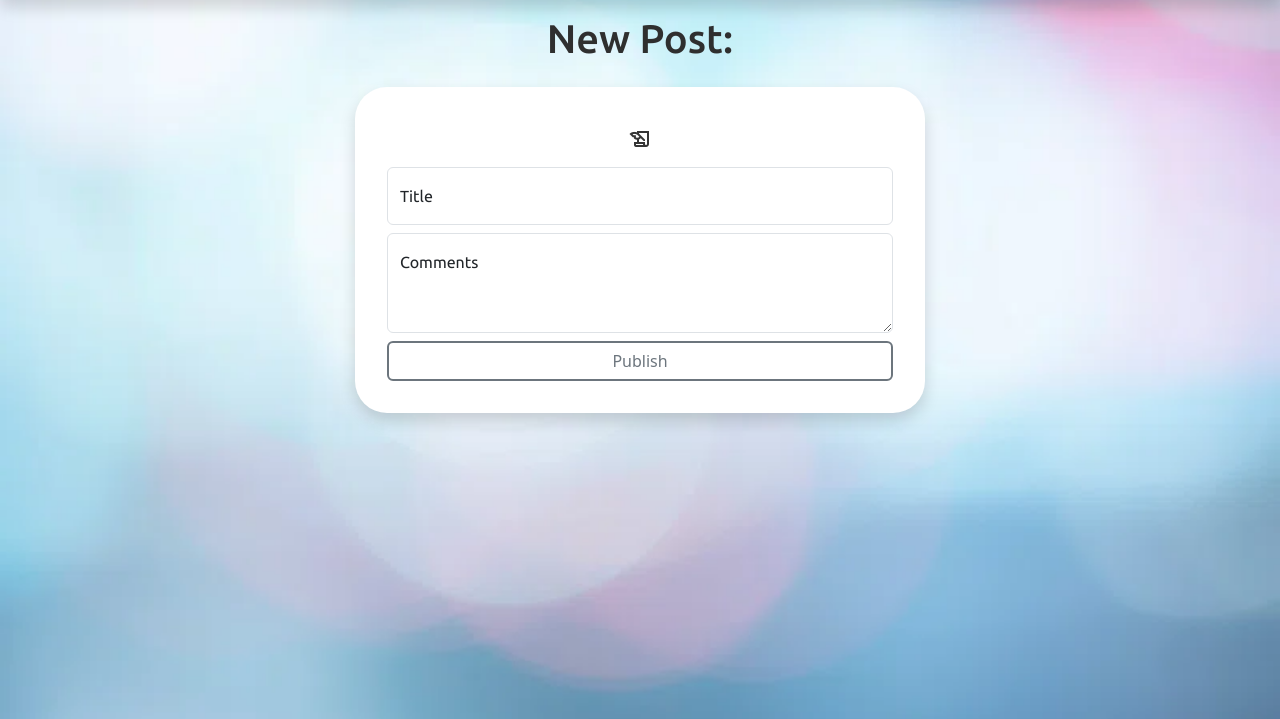
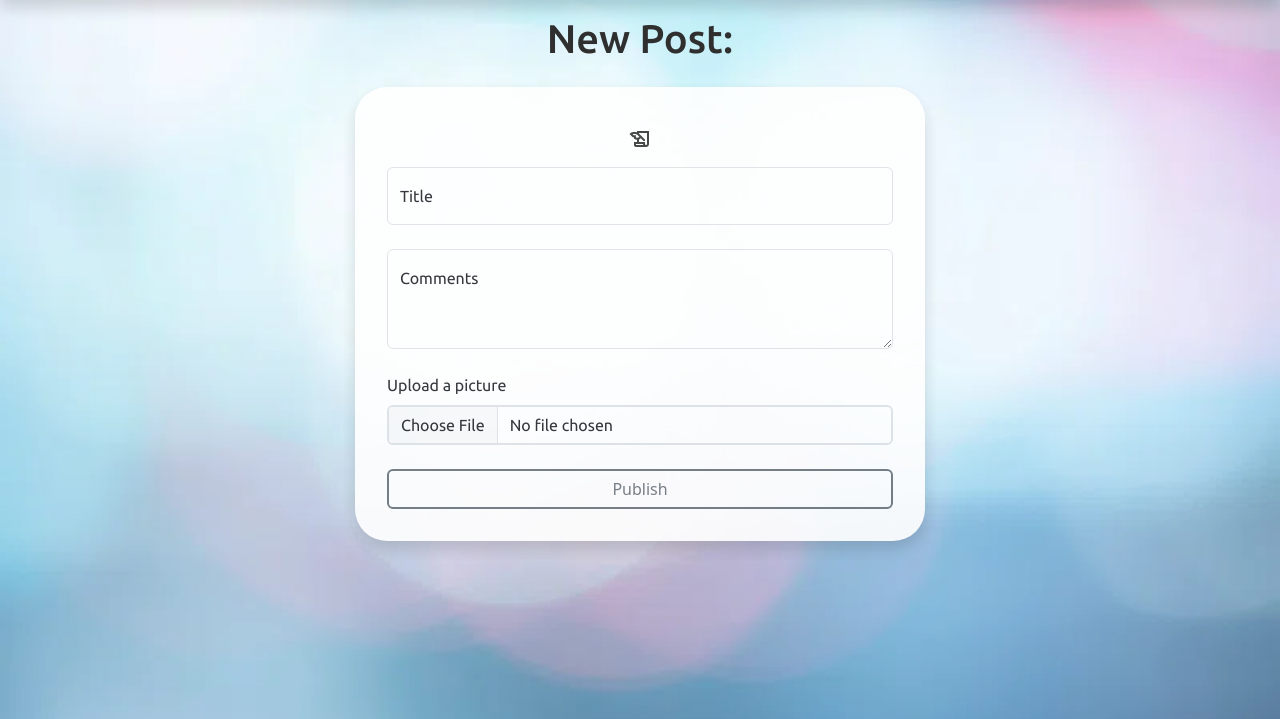
Before and after one commit to T-Python-Sep-24/LAB-ORM-1, a Django app: page /post/new/ in a window 1280 px wide. Shown: the part 81-800 px from the top of the page. Run offline with Django 5.2, Linux system fonts and the light colour scheme; some web fonts are replaced.

Commit message:
Added a picture field for posts and made necessary changes

```diff
--- a/Blogger/Blogger/settings.py
+++ b/Blogger/Blogger/settings.py
@@ -11,6 +11,7 @@ https://docs.djangoproject.com/en/5.1/ref/settings/
 """
 
 from pathlib import Path
+import os
 
 # Build paths inside the project like this: BASE_DIR / 'subdir'.
 BASE_DIR = Path(__file__).resolve().parent.parent
@@ -123,3 +124,6 @@ STATIC_URL = 'static/'
 # https://docs.djangoproject.com/en/5.1/ref/settings/#default-auto-field
 
 DEFAULT_AUTO_FIELD = 'django.db.models.BigAutoField'
+
+MEDIA_URL = '/media/'
+MEDIA_ROOT = os.path.join(BASE_DIR, 'media')
--- a/Blogger/Blogger/urls.py
+++ b/Blogger/Blogger/urls.py
@@ -16,9 +16,11 @@ Including another URLconf
 """
 from django.contrib import admin
 from django.urls import path, include
+from django.conf.urls.static import static
+from . import settings
 
 urlpatterns = [
     path('admin/', admin.site.urls),
     path('', include('main.urls')),
     path('post/', include('post.urls')),
-]
+] + static(settings.MEDIA_URL, document_root=settings.MEDIA_ROOT)
--- a/Blogger/main/static/css/style.css
+++ b/Blogger/main/static/css/style.css
@@ -14,6 +14,10 @@
 
 .darkbody {
     background-image: linear-gradient(to bottom right, rgb(51, 49, 55), rgb(94, 81, 124));
+}
+
+.opacity-90 {
+    opacity: 0.9;
 }
 
 header {
--- a/Blogger/main/templates/main/home.html
+++ b/Blogger/main/templates/main/home.html
@@ -29,13 +29,14 @@
         {% for post in posts %}
         <div class="my-4">
             <div
-                class="card rounded-5 shadow p-4 text-bg-light {% if 'mode' in request.COOKIES and request.COOKIES.mode == 'dark' %} text-bg-dark {% endif %}">
+                class="card rounded-5 shadow p-3 text-bg-light opacity-90 {% if 'mode' in request.COOKIES and request.COOKIES.mode == 'dark' %} text-bg-dark {% endif %}">
                 <div class="card-body f-ubuntu">
                     <h5 class="card-title">{{post.title}}</h5>
                     <p class="card-text lead">{{post.content}}</p>
                     <p class="card-text small">{{post.publishedAt}}</p>
+                    <img src="{{post.picture.url}}" class="card-img-bottom" alt="post image">
                     <div class="d-flex flex-row-reverse px-3">
-                        <a href="#" class="row btn shadow rounded-pill bg-black text-white">More</a>
+                        <a href="#" class="row btn shadow rounded-pill bg-black text-white mt-4">More</a>
                     </div>
                 </div>
             </div>
--- a/Blogger/post/models.py
+++ b/Blogger/post/models.py
@@ -4,5 +4,6 @@ class Post(models.Model):
 
     title = models.CharField(max_length=2048)
     content  = models.TextField()
+    picture = models.ImageField(upload_to='images/', default='images/default.jpg')
     isPublished = models.BooleanField(default=True)
     publishedAt = models.DateField(auto_now=True)
--- a/Blogger/post/templates/post/post.html
+++ b/Blogger/post/templates/post/post.html
@@ -5,26 +5,31 @@
 
 {% block content %}
 <div class="container text-center">
-    <h1 class="f-ubuntu mt-5 mb-4 pt-5 lighttitle {% if 'mode' in request.COOKIES and request.COOKIES.mode == 'dark' %} darktitle {% endif %}">New Post: </h1>
+    <h1
+        class="f-ubuntu mt-5 mb-4 pt-5 lighttitle {% if 'mode' in request.COOKIES and request.COOKIES.mode == 'dark' %} darktitle {% endif %}">
+        New Post: </h1>
     <div class="row row-cols-1 row-cols-md-2 justify-content-center">
-        <div class="col shadow rounded-5 py-3 px-4 bg-white">
+        <div class="col shadow rounded-5 py-3 px-4 opacity-90 bg-white">
             <form class="form-floating d-flex flex-column gap-2 mt-3 px-2" action="{% url 'post:newPostView' %}"
-                method="post">
+                method="post" enctype="multipart/form-data">
                 {% csrf_token %}
                 <span class="material-symbols-outlined rounded-pill p-2 writeicon">
                     history_edu
                 </span>
-                <div class="form-floating">
+                <div class="form-floating mb-3">
                     <input type="text" class="form-control f-ubuntu" placeholder="Title.." name="title"
                         id="floatingTitle">
                     <label for="floatingTitle" class="f-ubuntu">Title</label>
                 </div>
-                <div class="form-floating">
+                <div class="form-floating mb-3">
                     <textarea class="form-control f-ubuntu" placeholder="Whats on you mind?.." name="content"
                         id="floatingContent" style="height: 100px"></textarea>
                     <label for="floatingContent" class="f-ubuntu">Comments</label>
                 </div>
-
+                <div class="mb-3 text-start f-ubuntu">
+                    <label for="formFile" class="form-label">Upload a picture</label>
+                    <input class="form-control border-2 focus-ring focus-ring-secondary" type="file" name="picture" id="formFile">
+                </div>
                 <button class="btn btn-outline-secondary border-2" type="submit">Publish</button>
             </form>
         </div>
--- a/Blogger/post/views.py
+++ b/Blogger/post/views.py
@@ -9,7 +9,7 @@ def newPostView(request: HttpRequest):
     #Create a new post with user input
     response = render(request, 'post/post.html')
     if request.method == "POST":
-        post = Post(title=request.POST["title"], content=request.POST["content"])
+        post = Post(title=request.POST["title"], content=request.POST["content"], picture=request.FILES["picture"])
         post.save()
         response = redirect('main:mainView')
 
```
Also changed, not shown: Blogger/media/images/default.jpg (added), Blogger/media/images/paris.jpg (added), Blogger/post/migrations/0004_post_picture.py (added), Blogger/post/migrations/0005_alter_post_picture.py (added).
